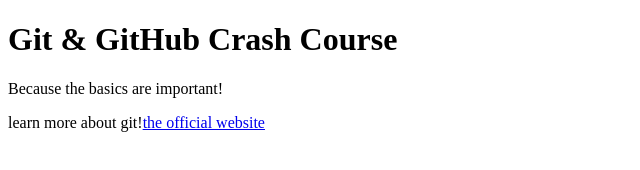
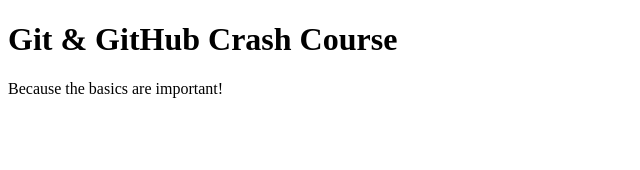
Before and after one commit to flyingkiwi07/github-crash-course, a plain HTML site: page index.html in a window 1280 px wide. Shown: the whole page, without its empty margins (0-640 px from the left). Drawn offline with Linux system fonts and the light colour scheme.

Commit message:
Revert "added link to git docs"
This reverts commit 0d08911baa6e0fcf3ef2b5c0df8044886519275d.

```diff
--- a/index.html
+++ b/index.html
@@ -9,6 +9,5 @@
   <body>
     <h1>Git & GitHub Crash Course</h1>
     <p>Because the basics are important!</p>
-    <p>learn more about git!<a href="https://git-scm.com/book/en/v2">the official website</a></p>
   </body>
 </html>
```
